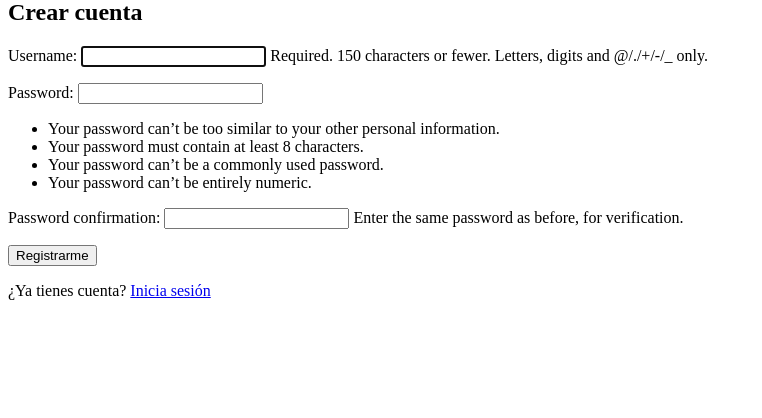
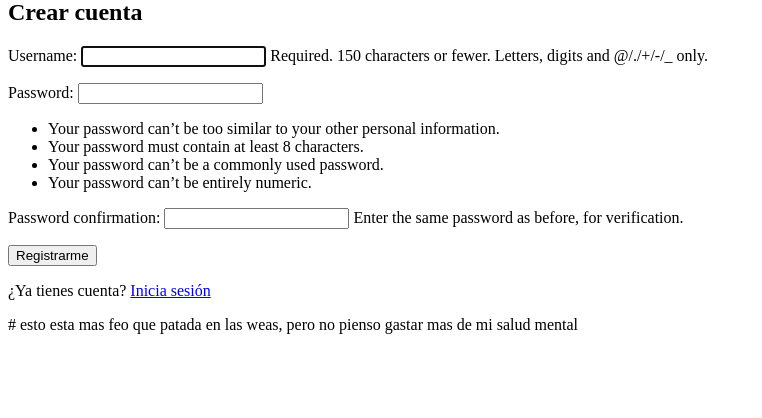
Before and after one commit to completo345/casa_verde, a Django app: page /usuarios/registro/ in a window 1280 px wide. Shown: the part 21-439 px from the top of the page, without its empty margins (0-762 px from the left). Run offline with Django 5.2, Linux system fonts and the light colour scheme.

Commit message:
confirmado soy TEA.

```diff
--- a/materiales/urls.py
+++ b/materiales/urls.py
@@ -4,3 +4,6 @@ from . import views
 urlpatterns = [
     path('',views.index, name='materiales'),
 ]
+
+
+#por culpa de estas lineas de codigo casi mando a la mierda todo, en fin
--- a/registro_user/templates/registro_user/registro.html
+++ b/registro_user/templates/registro_user/registro.html
@@ -13,3 +13,4 @@
     <p>¿Ya tienes cuenta? <a href="{% url 'login' %}">Inicia sesión</a></p>
 </body>
 </html>
+# esto esta mas feo que patada en las weas, pero no pienso gastar mas de mi salud mental
```
Also changed, not shown: casa_verde/settings.py (+177 -1 lines), registro_user/views.py (+20 -0 lines), registro_user/urls.py (line endings or trailing spaces).
